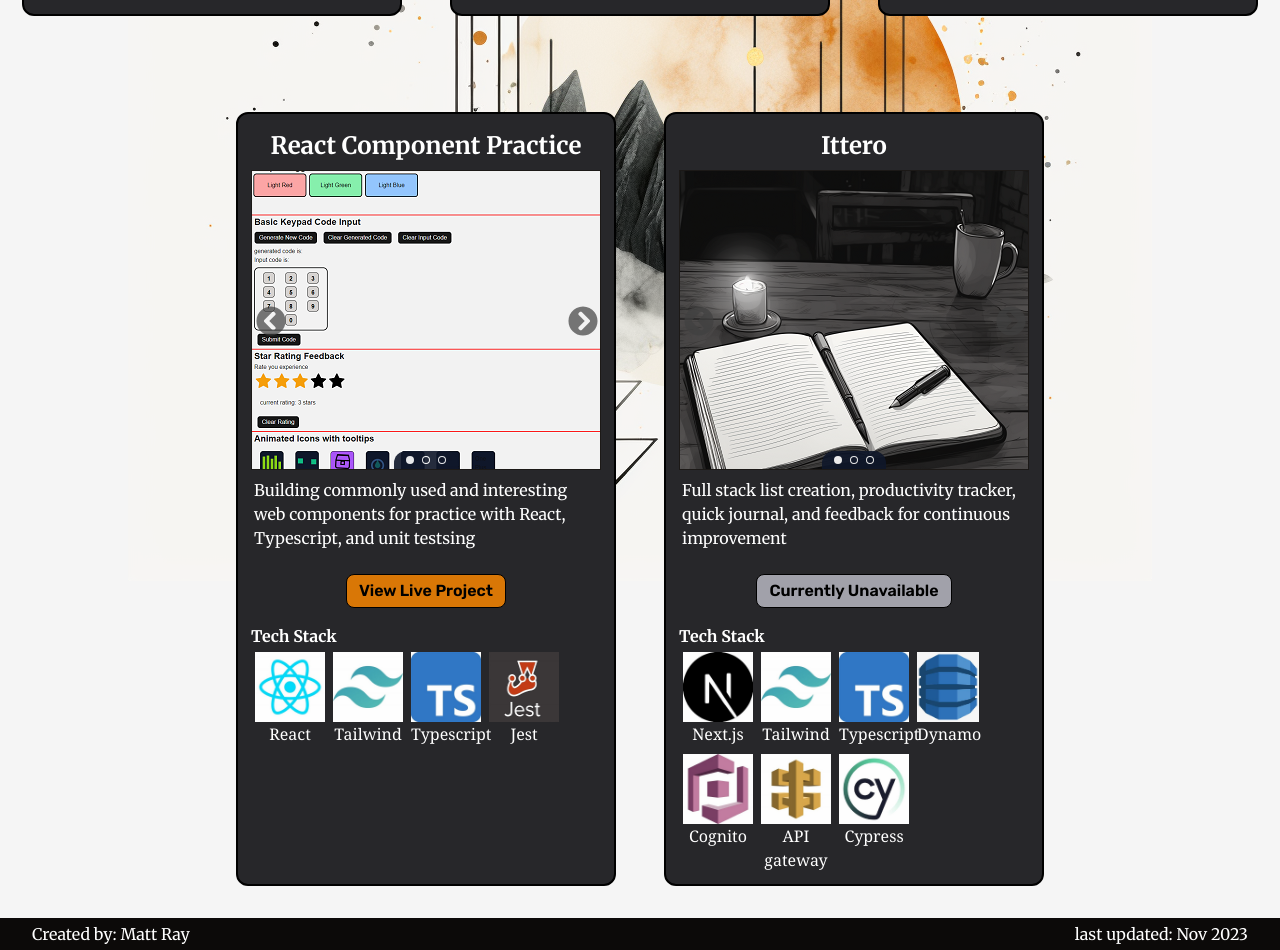
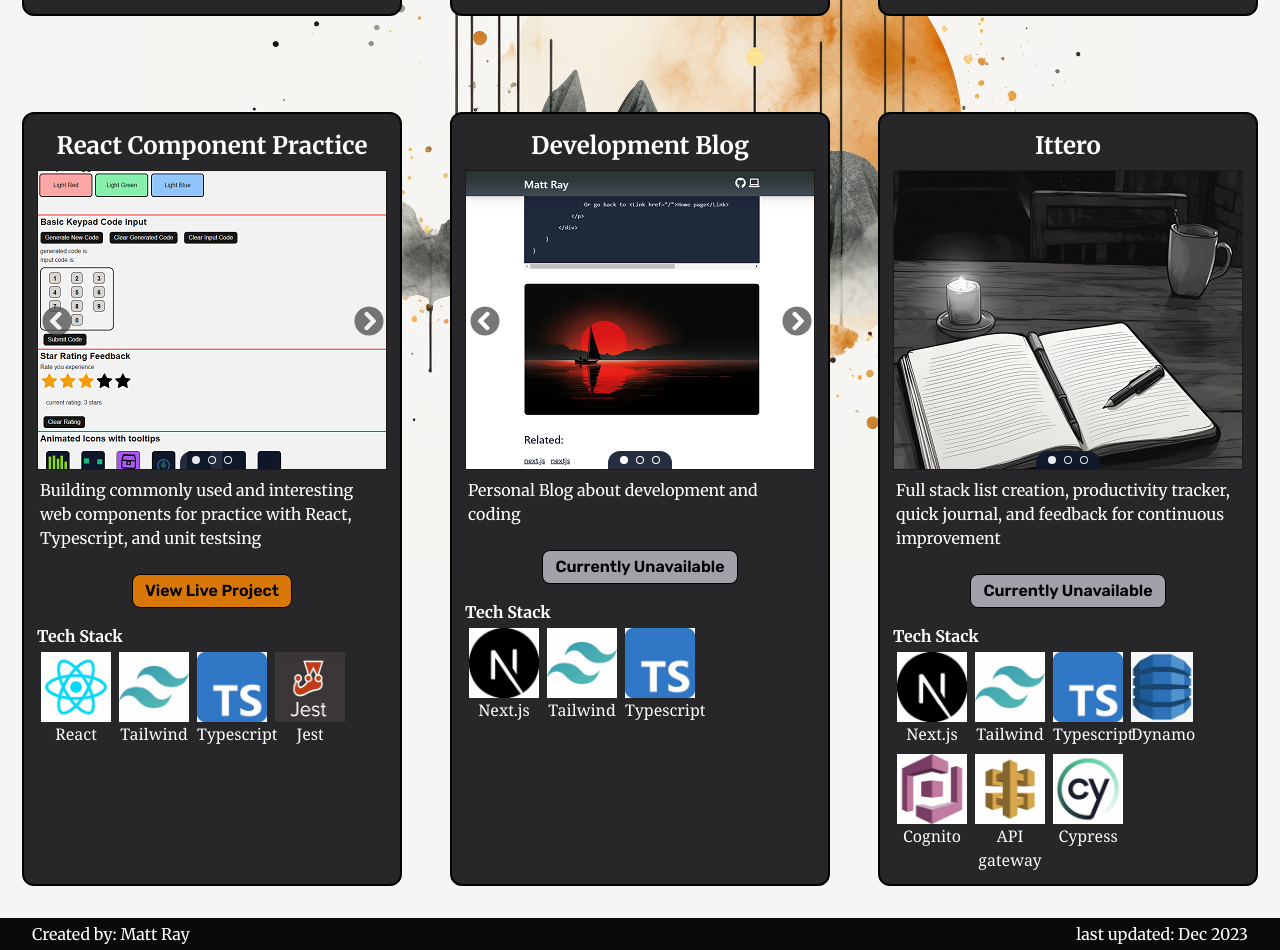
Before and after one commit to Cedaring-xr/cra-portfolio-site, a React (Create React App) app: page /projects in a window 1280 px wide. Shown: the part 960-1910 px from the top of the page. Built offline with nearby package versions, Linux system fonts and the light colour scheme.

Commit message:
update projects

```diff
--- a/src/components/Certifications.tsx
+++ b/src/components/Certifications.tsx
@@ -1,35 +1,17 @@
-import { useState } from 'react'
-
 import CCP from '../assets/icons/CCPtransparent.png'
 import SAA from '../assets/icons/SAAtransparent.png'
 
 const Certifications = () => {
-	const [modalopen, setModalOpen] = useState(false)
-
-	const handleModalOpen = () => {
-		console.log('open modal')
-		setModalOpen(true)
-	}
-
-	const handleModalClose = () => {
-		console.log('close modal')
-		setModalOpen(false)
-	}
-
 	return (
 		<div className="bg-zinc-700 w-[500px] h-[500px] quarter-circle text-white relative left-full -translate-x-[500px] pr-4 border-slate-500 border-t-4">
 			<h2 className="text-2xl ml-[150px] mt-[220px] sans-font text-amber-600">Current Earned Certifications</h2>
 			<hr className="line-break w-2/3 ml-[150px]" />
 			<div className="flex flex-row mt-8 justify-end">
-				<span className="font-title text-xl m-2 mt-4" onClick={() => handleModalOpen}>
-					AWS Cloud Practitioner
-				</span>
+				<span className="font-title text-xl m-2 mt-4">AWS Cloud Practitioner</span>
 				<img src={CCP} alt="Cloud Practitioner icon" className="w-[60px] h-[60px]" />
 			</div>
 			<div className="flex flex-row mt-6 justify-end">
-				<span className="font-title text-xl m-2 mt-4" onClick={() => handleModalOpen}>
-					AWS Solutions Architect Associate
-				</span>
+				<span className="font-title text-xl m-2 mt-4">AWS Solutions Architect Associate</span>
 				<img src={SAA} alt="Solutions Architect Associate icon" className="max-w-[60px] h-[60px] aspect-auto" />
 			</div>
 		</div>
--- a/src/pages/Projects.tsx
+++ b/src/pages/Projects.tsx
@@ -13,6 +13,7 @@ import PiCamera2 from '../assets/timelapse1.png'
 import Journal from '../assets/journal.png'
 import Infinity from '../assets/infinity2.png'
 import LandingPage from '../assets/landingPage.png'
+import Blog1 from '../assets/blog1.png'
 // logos
 import ThreeJs from '../assets/icons/Three.png'
 import ReactJS from '../assets/icons/react.png'
@@ -107,6 +108,21 @@ export default function ProjectsPage() {
 						link="https://main.d1x2x77vkbyrf2.amplifyapp.com/"
 					/>
 					<Project
+						title="Development Blog"
+						description="Personal Blog about development and coding"
+						pictures={[
+							{ url: Blog1, description: 'examples of react components', alt: 'example image' },
+							{ url: RC2, description: 'examples of react components', alt: 'example image' },
+							{ url: RC3, description: 'examples of react components', alt: 'example image' }
+						]}
+						logos={[
+							{ name: 'Next.js', url: Next },
+							{ name: 'Tailwind', url: Tailwind },
+							{ name: 'Typescript', url: Typescript }
+						]}
+						link=""
+					/>
+					<Project
 						title="Ittero"
 						description="Full stack list creation, productivity tracker, quick journal, and feedback for continuous improvement"
 						pictures={[
--- a/src/routes.tsx
+++ b/src/routes.tsx
@@ -14,7 +14,7 @@ export default function PageRoutes() {
 				<Route path="/projects" element={<ProjectsPage />} />
 				<Route path="/resume" element={<ResumePage />} />
 			</Routes>
-			<Footer date="Nov 2023" />
+			<Footer date="Dec 2023" />
 		</Router>
 	)
 }
```
Also changed, not shown: src/assets/blog1.png (added).
